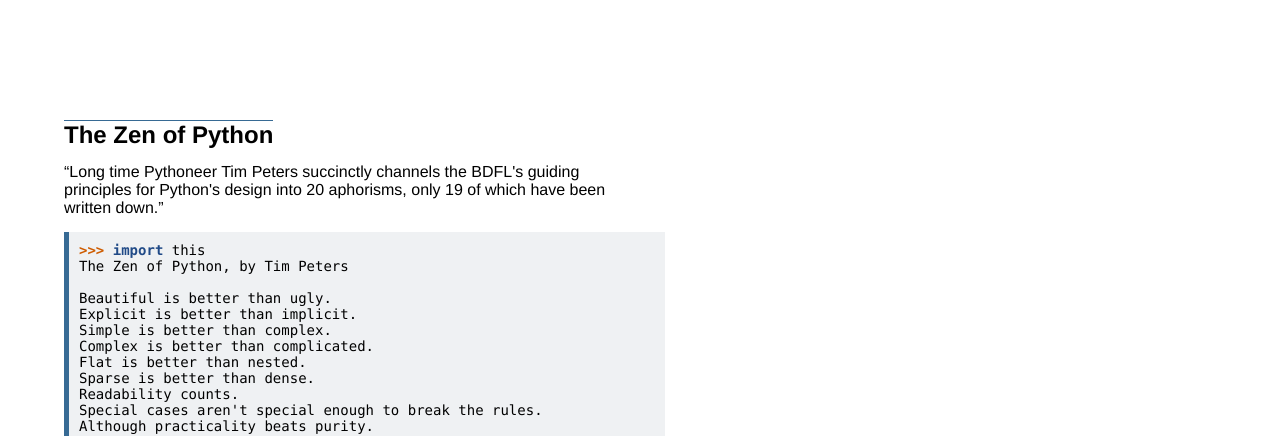
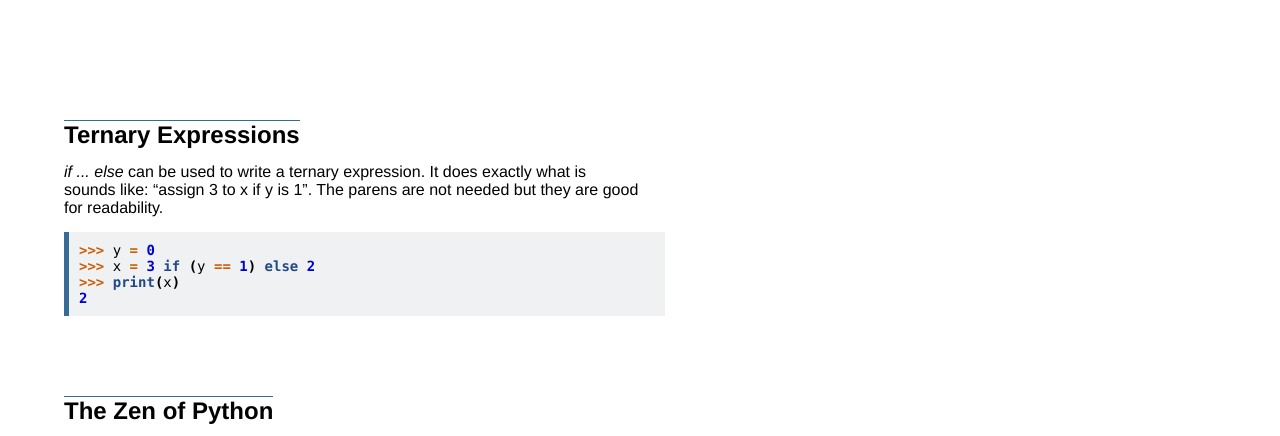
Before and after one commit to mstrcnvs/python-cool-stuff, a website: page index.html in a window 1280 px wide. Shown: the part 322-758 px from the top of the page. Drawn offline with Linux system fonts and the light colour scheme.

Commit message:
Ternary expressions

```diff
--- a/index.html
+++ b/index.html
@@ -14,6 +14,16 @@
 		<h2>A collection of snippets and well-known techniques to make your code more concise & elegant.</h2>
 	</header>
 	<main>
+		<article id="ternary-expression">
+			<h2><a href="#ternary-expression">Ternary Expressions</a></h2>
+			<p><em>if ... else</em> can be used to write a ternary expression. It does exactly what is sounds like: <q>assign 3 to x if y is 1</q>. The parens are not needed but they are good for readability.</p>
+<code class="highlight"><pre><span class="o">&gt;&gt;&gt;</span> <span class="n">y</span> <span class="o">=</span> <span class="mi">0</span>
+<span class="o">&gt;&gt;&gt;</span> <span class="n">x</span> <span class="o">=</span> <span class="mi">3</span> <span class="k">if</span> <span class="p">(</span><span class="n">y</span> <span class="o">==</span> <span class="mi">1</span><span class="p">)</span> <span class="k">else</span> <span class="mi">2</span>
+<span class="o">&gt;&gt;&gt;</span> <span class="k">print</span><span class="p">(</span><span class="n">x</span><span class="p">)</span>
+<span class="mi">2</span>
+</pre></code>
+		</article>
+
 		<article id="the-zen-of-python">
 			<h2><a href="#the-zen-of-python">The Zen of Python</a></h2>
 			<p><q>Long time Pythoneer Tim Peters succinctly channels the BDFL's guiding principles for Python's design into 20 aphorisms, only 19 of which have been written down.</q></p>
```
